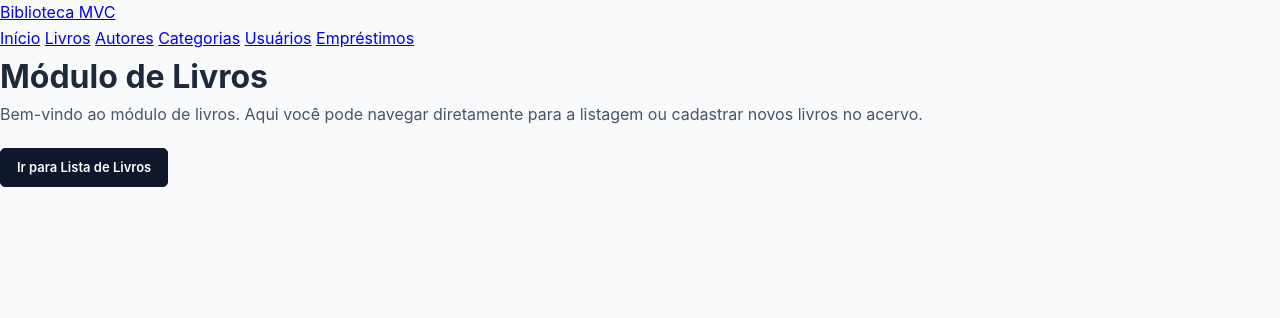
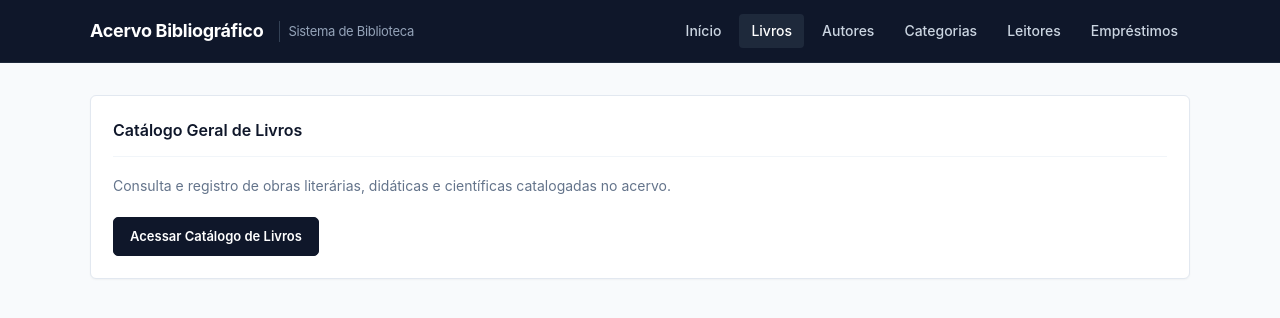
Before and after one commit to novaes11/projetomvc, a Spring Boot app: page /livros/inicio in a window 1280 px wide. Shown: the top 318 px of the page. Run offline with Spring Boot 4, Linux system fonts and the light colour scheme.

Commit message:
Ajusta livros/inicio.html com tom neutro de catalogo

```diff
--- a/projetomvc/src/main/resources/templates/livros/inicio.html
+++ b/projetomvc/src/main/resources/templates/livros/inicio.html
@@ -3,31 +3,36 @@
 <head>
     <meta charset="UTF-8">
     <meta name="viewport" content="width=device-width, initial-scale=1.0">
-    <title>Início - Livros</title>
+    <title>Catálogo de Livros</title>
     <link rel="stylesheet" th:href="@{/css/style.css}">
 </head>
 <body>
-    <header>
-        <div class="header-container">
-            <a th:href="@{/}" class="brand-title">Biblioteca MVC</a>
-            <nav>
+    <header class="topbar">
+        <div class="topbar-inner">
+            <a th:href="@{/}" class="site-logo">
+                Acervo Bibliográfico
+                <span>Sistema de Biblioteca</span>
+            </a>
+            <nav class="nav-links">
                 <a th:href="@{/}">Início</a>
-                <a th:href="@{/livros}">Livros</a>
+                <a th:href="@{/livros}" class="active">Livros</a>
                 <a th:href="@{/autores}">Autores</a>
                 <a th:href="@{/categorias}">Categorias</a>
-                <a th:href="@{/usuarios}">Usuários</a>
+                <a th:href="@{/usuarios}">Leitores</a>
                 <a th:href="@{/emprestimos}">Empréstimos</a>
             </nav>
         </div>
     </header>
 
-    <main class="main-content">
-        <div class="card">
-            <h1 class="page-title">Módulo de Livros</h1>
-            <p style="color: #475569; margin-bottom: 20px;">
-                Bem-vindo ao módulo de livros. Aqui você pode navegar diretamente para a listagem ou cadastrar novos livros no acervo.
+    <main class="container">
+        <div class="panel">
+            <div class="panel-header">
+                <h2>Catálogo Geral de Livros</h2>
+            </div>
+            <p style="color: #64748b; margin-bottom: 20px; font-size: 14px;">
+                Consulta e registro de obras literárias, didáticas e científicas catalogadas no acervo.
             </p>
-            <a th:href="@{/livros}" class="btn btn-primary">Ir para Lista de Livros</a>
+            <a th:href="@{/livros}" class="btn btn-primary">Acessar Catálogo de Livros</a>
         </div>
     </main>
 </body>
```
